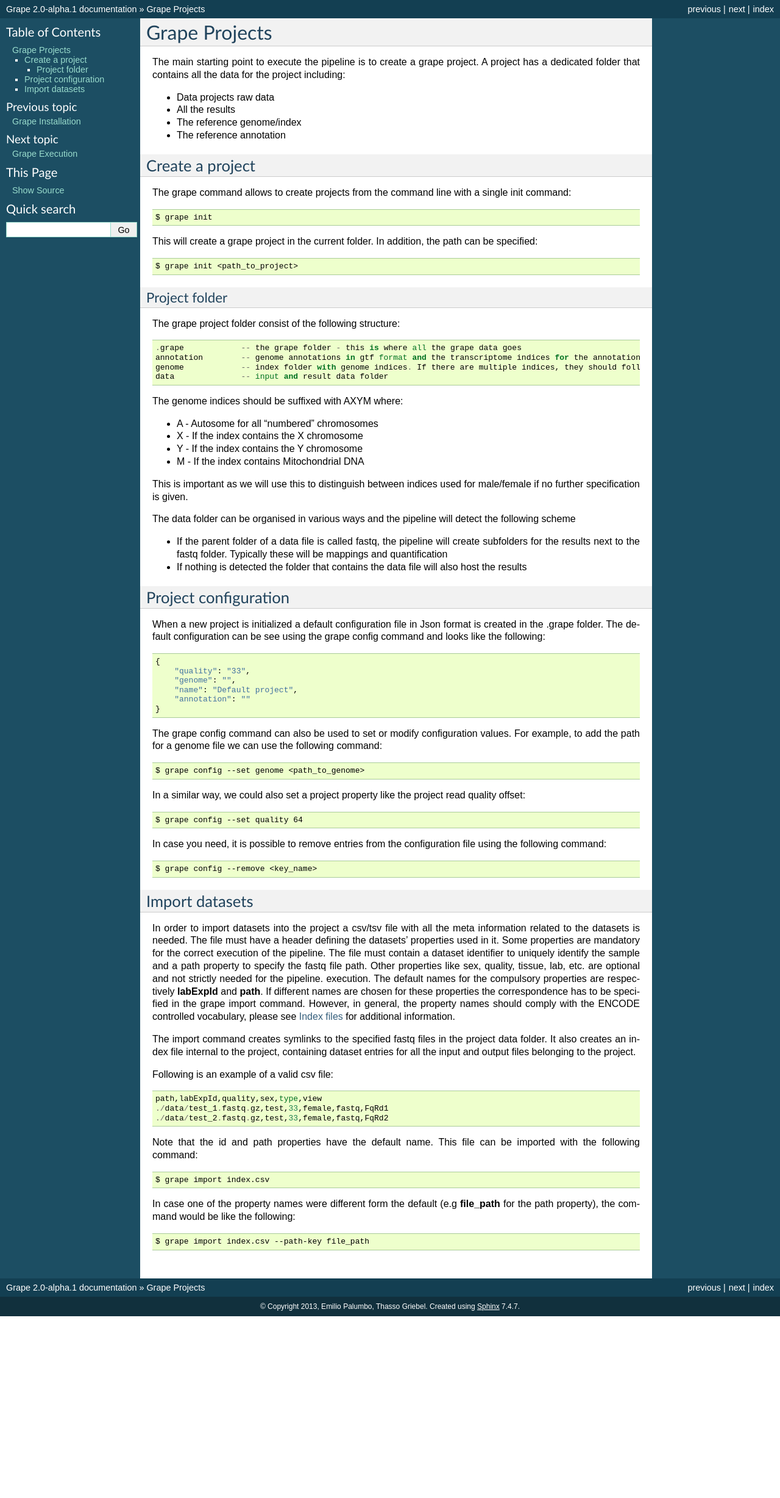
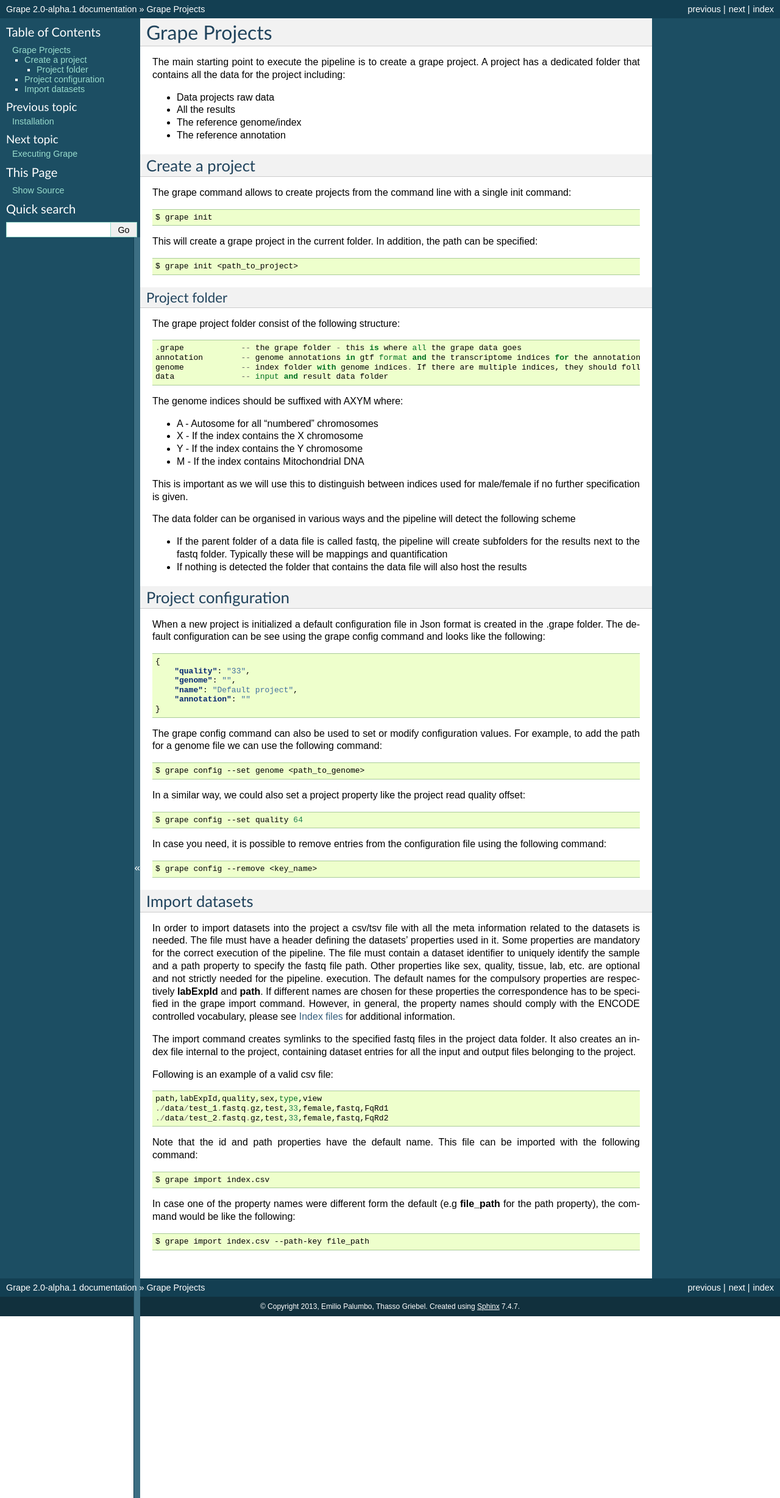
Before and after one commit to grape-pipeline/grape, a Sphinx documentation site: the page built from docs/source/projects.rst, in a window 1280 px wide. Shown: the whole page at 61% size. Built offline with Sphinx 7.4.7, drawn with Linux system fonts in a browser that asks for light colours; formulas are drawn with MathJax 3; before the commit the page ends 2158 px from its top, so only the background shows below that.

Commit message:
Minor changes to the documentation layout

```diff
--- a/docs/source/conf.py
+++ b/docs/source/conf.py
@@ -85,7 +85,7 @@
 #show_authors = False
 
 # The name of the Pygments (syntax highlighting) style to use.
-pygments_style = 'sphinx'
+pygments_style = "sphinx"
 
 # A list of ignored prefixes for module index sorting.
 #modindex_common_prefix = []
@@ -99,11 +99,12 @@
 # The theme to use for HTML and HTML Help pages.  See the documentation for
 # a list of builtin themes.
 html_theme = 'default'
-
 # Theme options are theme-specific and customize the look and feel of a theme
 # further.  For a list of options available for each theme, see the
 # documentation.
-#html_theme_options = {}
+html_theme_options = {
+            "collapsiblesidebar": True
+        }
 
 # Add any paths that contain custom themes here, relative to this directory.
 #html_theme_path = []
@@ -117,7 +118,7 @@
 
 # The name of an image file (relative to this directory) to place at the top
 # of the sidebar.
-#html_logo = None
+#html_logo = "Grape-Header.png"
 
 # The name of an image file (within the static path) to use as favicon of the
 # docs.  This file should be a Windows icon file (.ico) being 16x16 or 32x32
--- a/docs/source/index.rst
+++ b/docs/source/index.rst
@@ -3,8 +3,10 @@
    You can adapt this file completely to your liking, but it should at least
    contain the root `toctree` directive.
 
+=======================
 Grape 2.0 documentation
 =======================
+
 Grape RNAseq Analysis Pipeline Environment is an automated workflow integrating the management, analysis and visualization of RNA-Seq data.
 
 .. toctree::
--- a/docs/source/projects.rst
+++ b/docs/source/projects.rst
@@ -1,3 +1,4 @@
+==============
 Grape Projects
 ==============
 
@@ -9,18 +10,22 @@
 - The reference annotation
 
 Create a project
-----------------
+================
 
-The grape command allows to create projects from the command line with a single init command::
+The grape command allows to create projects from the command line with a single init command:
+
+.. code-block:: bash
 
     $ grape init
 
-This will create a grape project in the current folder. In addition, the path can be specified::
+This will create a grape project in the current folder. In addition, the path can be specified:
+
+.. code-block:: bash
 
     $ grape init <path_to_project>
 
 Project folder
-++++++++++++++
+--------------
 
 The grape project folder consist of the following structure::
 
@@ -44,9 +49,11 @@
 - If nothing is detected the folder that contains the data file will also host the results
 
 Project configuration
----------------------
+=====================
 
-When a new project is initialized a default configuration file in Json format is created in the .grape folder. The default configuration can be see using the grape config command and looks like the following::
+When a new project is initialized a default configuration file in Json format is created in the .grape folder. The default configuration can be see using the grape config command and looks like the following:
+
+.. code-block:: json
 
     {
         "quality": "33",
@@ -55,20 +62,26 @@
         "annotation": ""
     }
 
-The grape config command can also be used to set or modify configuration values. For example, to add the path for a genome file we can use the following command::
+The grape config command can also be used to set or modify configuration values. For example, to add the path for a genome file we can use the following command:
+
+.. code-block:: bash
 
     $ grape config --set genome <path_to_genome>
 
-In a similar way, we could also set a project property like the project read quality offset::
+In a similar way, we could also set a project property like the project read quality offset:
+
+.. code-block:: bash
 
     $ grape config --set quality 64
 
-In case you need, it is possible to remove entries from the configuration file using the following command::
+In case you need, it is possible to remove entries from the configuration file using the following command:
+
+.. code-block:: bash
 
     $ grape config --remove <key_name>
 
 Import datasets
----------------
+===============
 
 In order to import datasets into the project a csv/tsv file with all the meta information related to the datasets is needed. The file must have a header defining the datasets' properties used in it. Some properties are mandatory for the correct execution of the pipeline. The file must contain a dataset identifier to uniquely identify the sample and a path property to specify the fastq file path. Other properties like sex, quality, tissue, lab, etc. are optional and not strictly needed for the pipeline. execution. The default names for the compulsory properties are respectively **labExpId** and **path**. If different names are chosen for these properties the correspondence has to be specified in the grape import command. However, in general, the property names should comply with the ENCODE controlled vocabulary, please see :doc:`Index files <file_formats>` for additional information.
 
@@ -80,10 +93,14 @@
     ./data/test_1.fastq.gz,test,33,female,fastq,FqRd1
     ./data/test_2.fastq.gz,test,33,female,fastq,FqRd2
 
-Note that the id and path properties have the default name. This file can be imported with the following command::
+Note that the id and path properties have the default name. This file can be imported with the following command:
+
+.. code-block:: bash
 
     $ grape import index.csv
 
-In case one of the property names were different form the default (e.g **file_path** for the path property), the command would be like the following::
+In case one of the property names were different form the default (e.g **file_path** for the path property), the command would be like the following:
+
+.. code-block:: bash
 
     $ grape import index.csv --path-key file_path
```
Also changed, not shown: docs/source/execution.rst (+17 -8 lines), docs/source/file_formats.rst (+14 -7 lines), docs/source/installation.rst (+31 -14 lines).
